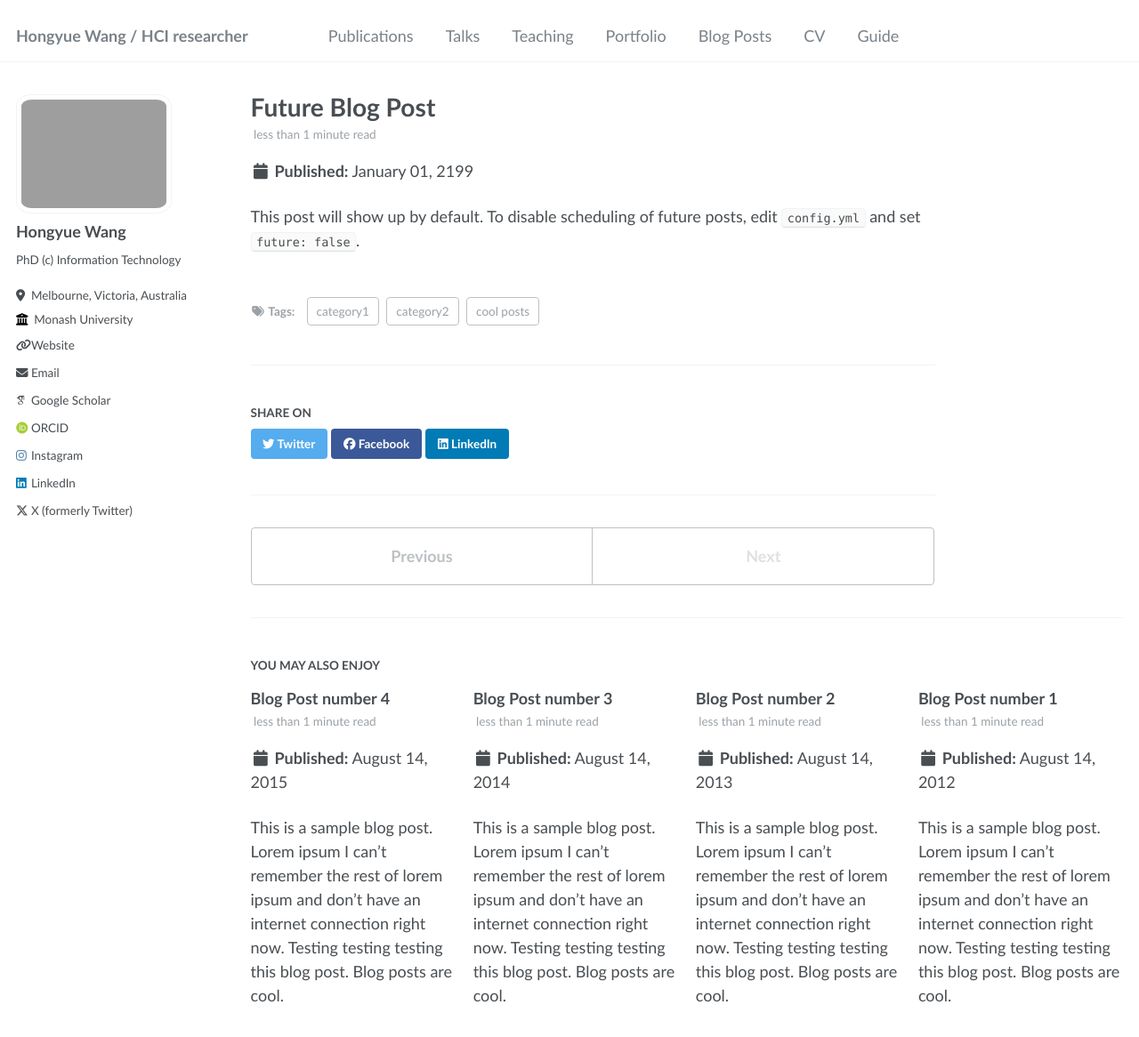
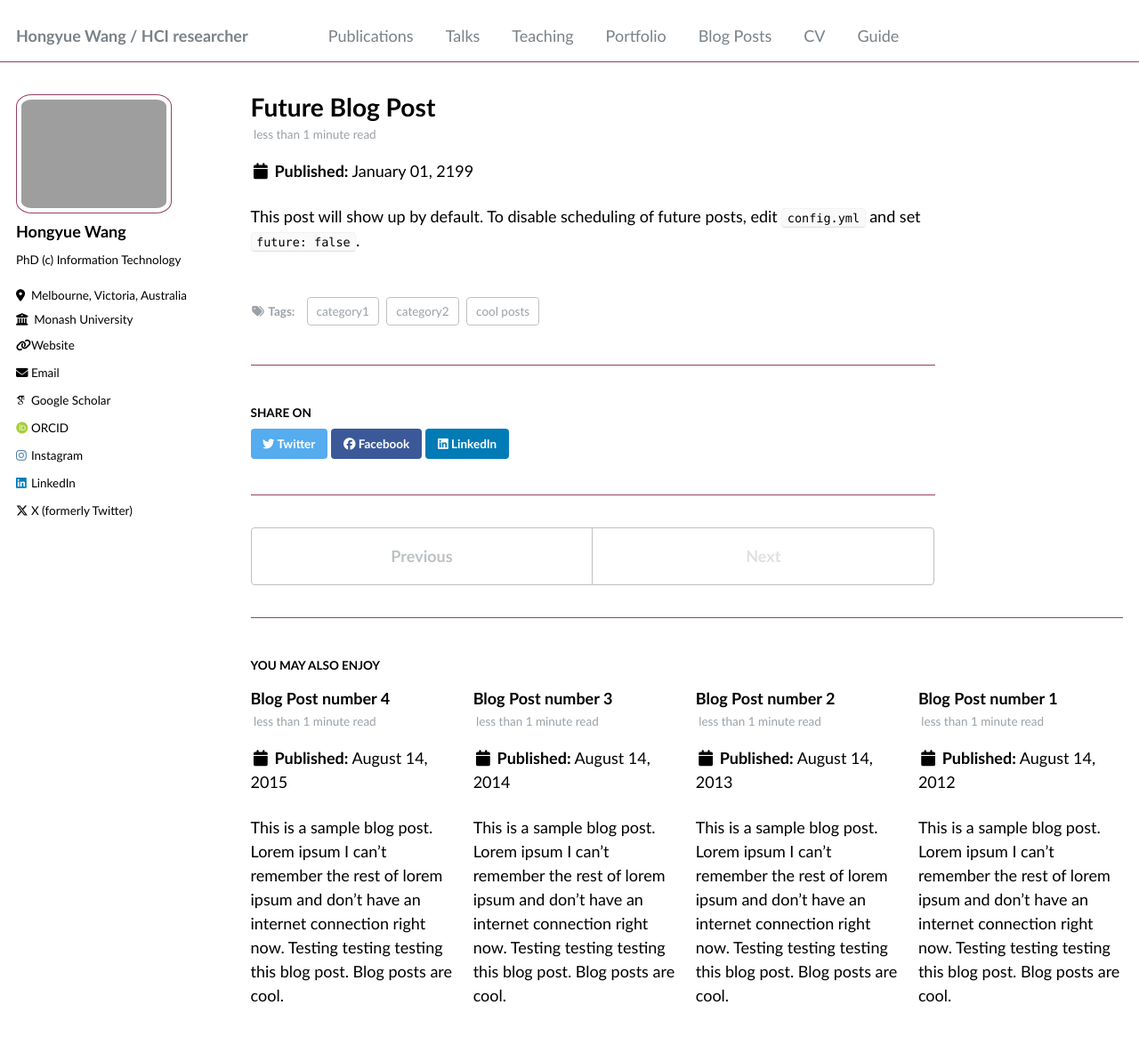
Before and after one commit to hongyue-howard-wang/hongyue-howard-wang.github.io, a Jekyll site: the page built from _posts/2199-01-01-future-post.md, in a window 1280 px wide and 1400 px high. Shown: the top 1166 px of the window at 89% size. Built offline with Jekyll 4.4.1, drawn with Linux system fonts in a browser that asks for light colours; some web fonts are replaced.

Commit message:
Update _variables.scss

```diff
--- a/_sass/_variables.scss
+++ b/_sass/_variables.scss
@@ -65,8 +65,8 @@ $body-color                 : #fff;
 $background-color           : #fff;
 $code-background-color      : #fafafa;
 $code-background-color-dark : $light-gray;
-$text-color                 : $dark-gray;
-$border-color               : $lighter-gray;
+$text-color                 : #000000;
+$border-color               : #974064;
 
 $primary-color              : #7a8288;
 $success-color              : #62c462;
```
